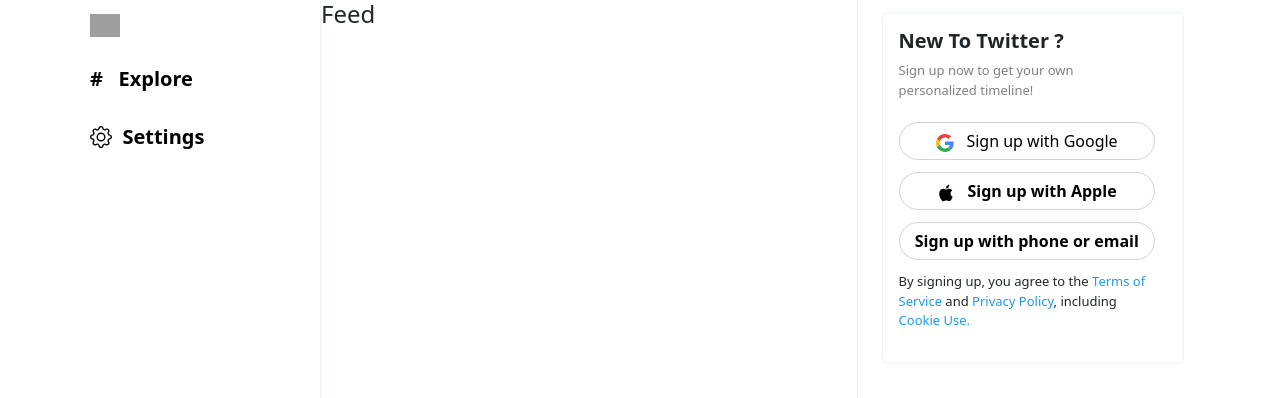
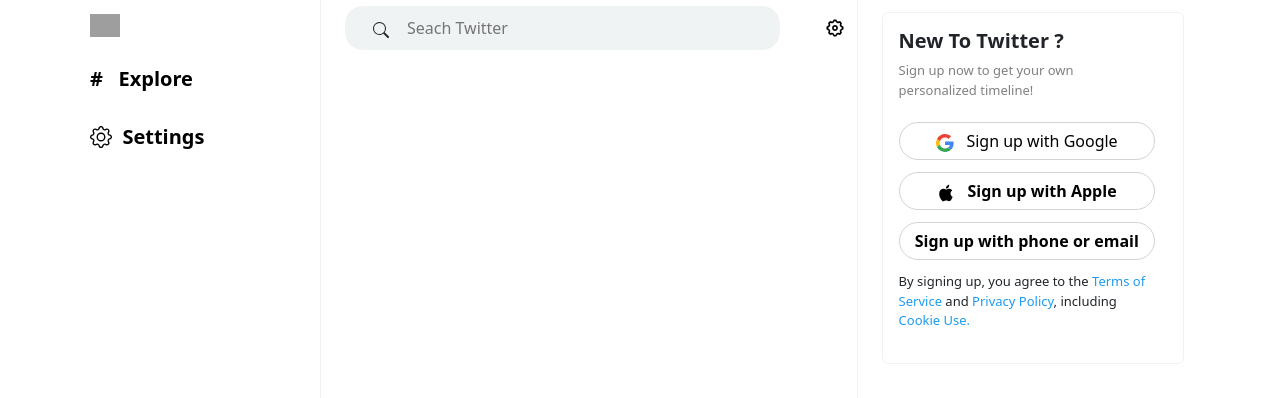
Before and after one commit to dheerajsk/kh-nov-twitter, a React (Create React App) app in the folder twitter/: page / in a window 1280 px wide. Shown: the top 398 px of the page. Built offline with nearby package versions, Linux system fonts and the light colour scheme; grey boxes are pictures that could not be loaded.

Commit message:
Feed search

```diff
--- a/twitter/src/components/Home/Feed/Feed.css
+++ b/twitter/src/components/Home/Feed/Feed.css
@@ -0,0 +1,25 @@
+
+
+.search-box{
+    display: flex;
+    justify-content: space-between;
+    align-items: center;
+    margin: 6px 12px;
+}
+
+.search-wrapper{
+    margin: 0 12px;
+    padding: 3px 28px;
+    width: 85%;
+    background-color: rgb(239, 243, 244);
+    border-radius: 18px;
+}
+
+.search-wrapper input{
+    width: 92%;
+    margin-left: 12px;
+    height: 38px;
+    padding:6px;
+    border: none;
+    background-color: transparent;
+}
--- a/twitter/src/components/Home/Feed/Feed.js
+++ b/twitter/src/components/Home/Feed/Feed.js
@@ -1,7 +1,34 @@
+import "./Feed.css";
 
-
-function Feed(){
-    return <h4>Feed</h4>
+function Feed() {
+  return (
+    <div className="feed-main">
+      <div className="search-box">
+        <div className="search-wrapper">
+          <svg
+            xmlns="http://www.w3.org/2000/svg"
+            width="16"
+            height="16"
+            fill="currentColor"
+            class="bi bi-search"
+            viewBox="0 0 16 16">
+            <path d="M11.742 10.344a6.5 6.5 0 1 0-1.397 1.398h-.001c.03.04.062.078.098.115l3.85 3.85a1 1 0 0 0 1.415-1.414l-3.85-3.85a1.007 1.007 0 0 0-.115-.1zM12 6.5a5.5 5.5 0 1 1-11 0 5.5 5.5 0 0 1 11 0z" />
+          </svg>
+          <input placeholder="Seach Twitter" type="search" />
+        </div>
+        <svg
+          width="20px"
+          height="20px"
+          viewBox="0 0 24 24"
+          aria-hidden="true"
+          class="r-18jsvk2 r-4qtqp9 r-yyyyoo r-z80fyv r-dnmrzs r-bnwqim r-1plcrui r-lrvibr r-19wmn03">
+          <g>
+            <path d="M10.54 1.75h2.92l1.57 2.36c.11.17.32.25.53.21l2.53-.59 2.17 2.17-.58 2.54c-.05.2.04.41.21.53l2.36 1.57v2.92l-2.36 1.57c-.17.12-.26.33-.21.53l.58 2.54-2.17 2.17-2.53-.59c-.21-.04-.42.04-.53.21l-1.57 2.36h-2.92l-1.58-2.36c-.11-.17-.32-.25-.52-.21l-2.54.59-2.17-2.17.58-2.54c.05-.2-.03-.41-.21-.53l-2.35-1.57v-2.92L4.1 8.97c.18-.12.26-.33.21-.53L3.73 5.9 5.9 3.73l2.54.59c.2.04.41-.04.52-.21l1.58-2.36zm1.07 2l-.98 1.47C10.05 6.08 9 6.5 7.99 6.27l-1.46-.34-.6.6.33 1.46c.24 1.01-.18 2.07-1.05 2.64l-1.46.98v.78l1.46.98c.87.57 1.29 1.63 1.05 2.64l-.33 1.46.6.6 1.46-.34c1.01-.23 2.06.19 2.64 1.05l.98 1.47h.78l.97-1.47c.58-.86 1.63-1.28 2.65-1.05l1.45.34.61-.6-.34-1.46c-.23-1.01.18-2.07 1.05-2.64l1.47-.98v-.78l-1.47-.98c-.87-.57-1.28-1.63-1.05-2.64l.34-1.46-.61-.6-1.45.34c-1.02.23-2.07-.19-2.65-1.05l-.97-1.47h-.78zM12 10.5c-.83 0-1.5.67-1.5 1.5s.67 1.5 1.5 1.5c.82 0 1.5-.67 1.5-1.5s-.68-1.5-1.5-1.5zM8.5 12c0-1.93 1.56-3.5 3.5-3.5 1.93 0 3.5 1.57 3.5 3.5s-1.57 3.5-3.5 3.5c-1.94 0-3.5-1.57-3.5-3.5z"></path>
+          </g>
+        </svg>
+      </div>
+    </div>
+  );
 }
 
 export default Feed;
```
Also changed, not shown: 1 other file (tests, documents, lock files or other folders).
